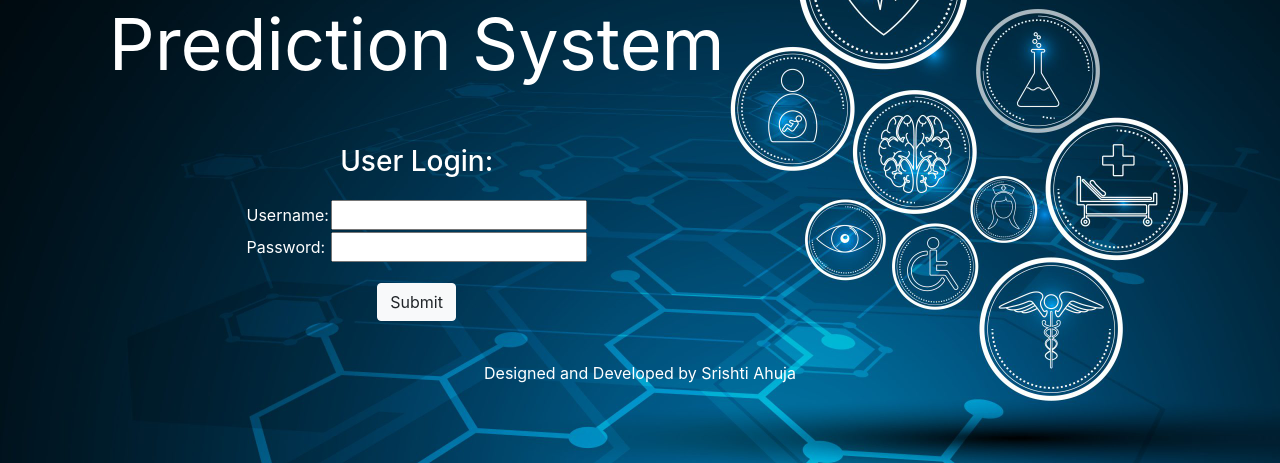
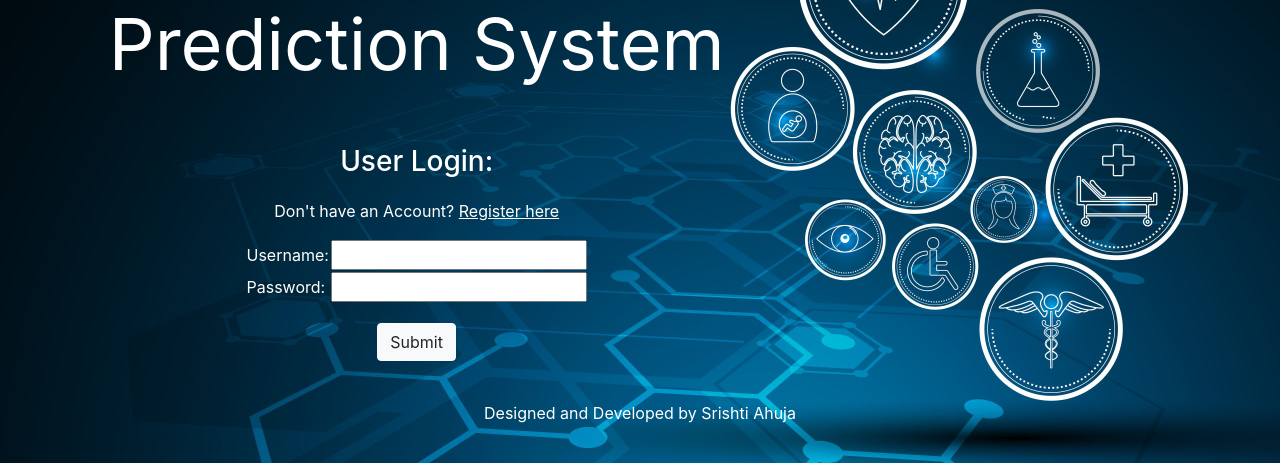
Before and after one commit to Srishti-Ahuja/DiabetesPrediction, a Django app: page /login/ in a window 1280 px wide. Shown: the part 212-675 px from the top of the page. Run offline with Django 3.2, Linux system fonts and the light colour scheme; some libraries are stand-ins or nearby versions.

Commit message:
Update login.html

```diff
--- a/templates/login.html
+++ b/templates/login.html
@@ -8,6 +8,7 @@
                     <form action="." method="post" class="bannerbody">
                         {% csrf_token %}
                         <h3 style="margin-bottom: 20px;">User Login: </h3>
+                        <p>Don't have an Account? <a href="{% url 'register' %}" style="color: white;"><u>Register here</u></a></p>
 
                         <table align="center" style="text-align: left;">
                             <tr>
```
